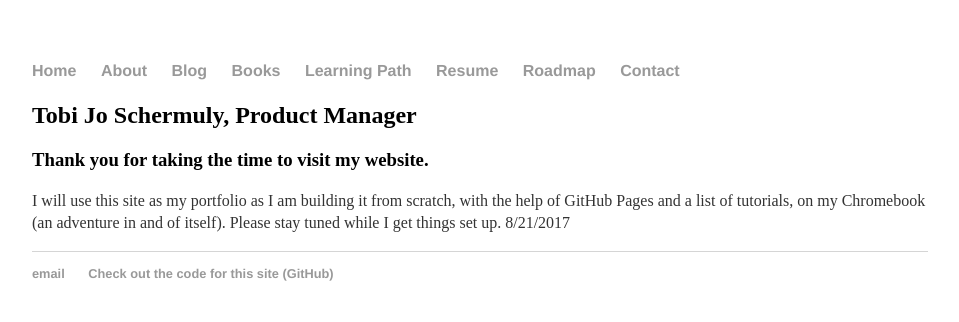
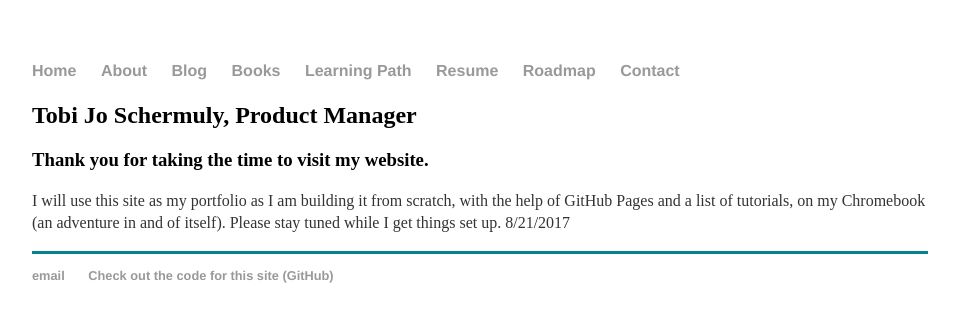
Before and after one commit to t0biasj0seph/t0biasj0seph, a Jekyll site: the page built from index.html, in a window 1280 px wide. Shown: the top 322 px of the page, without its empty margins (160-1119 px from the left). Built offline with Jekyll 4.4.1, drawn with Linux system fonts in a browser that asks for light colours.

Commit message:
css changes

```diff
--- a/css/main.css
+++ b/css/main.css
@@ -1,8 +1,6 @@
 body {
     margin: 60px auto;
     width: 70%;
-  /*  background-image: image(); */
-    border-color: #008292;
 }
 nav ul, footer ul {
     font-family:'Helvetica', 'Arial', 'Sans-Serif';
@@ -36,7 +34,7 @@ ul,li {
     color: #333;
 }
 footer {
-    border-top: 1px solid #d5d5d5;
+    border-top: 3px solid #008292;
     font-size: .8em;
 }
 
```
